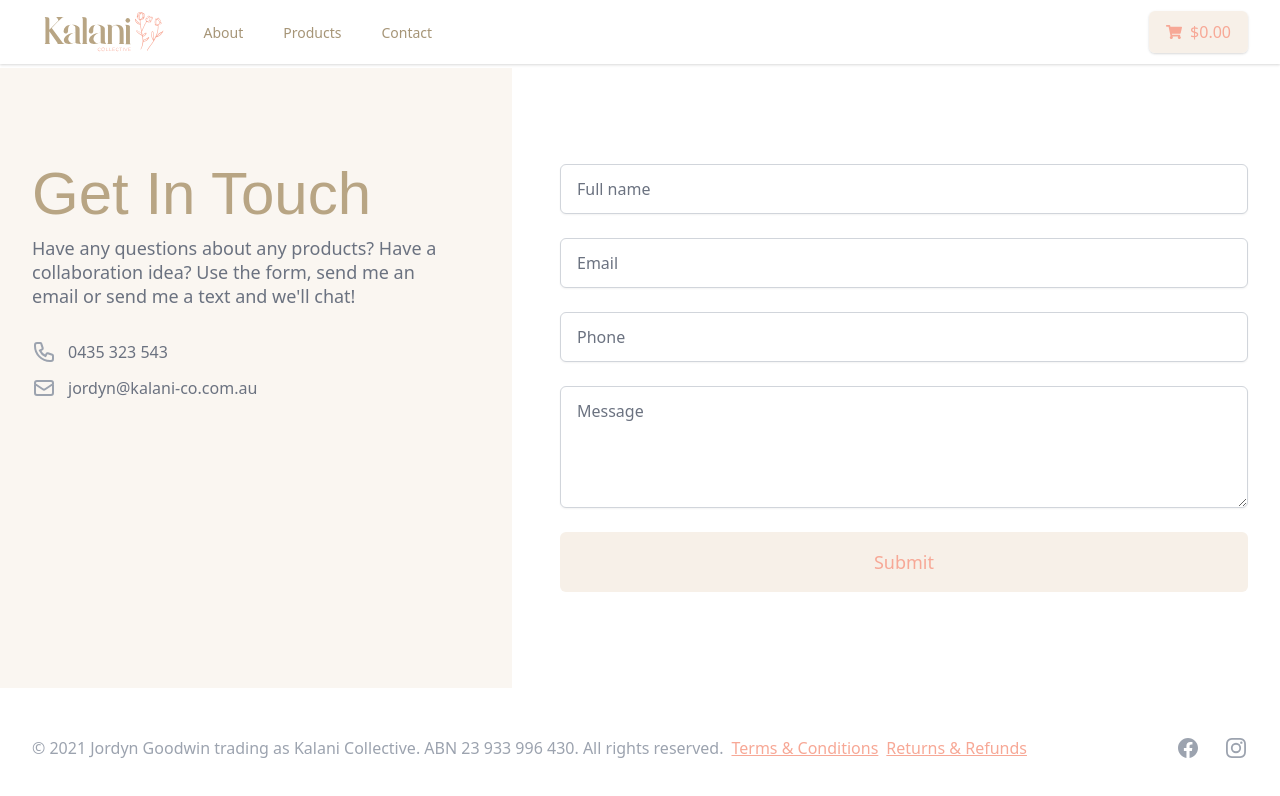
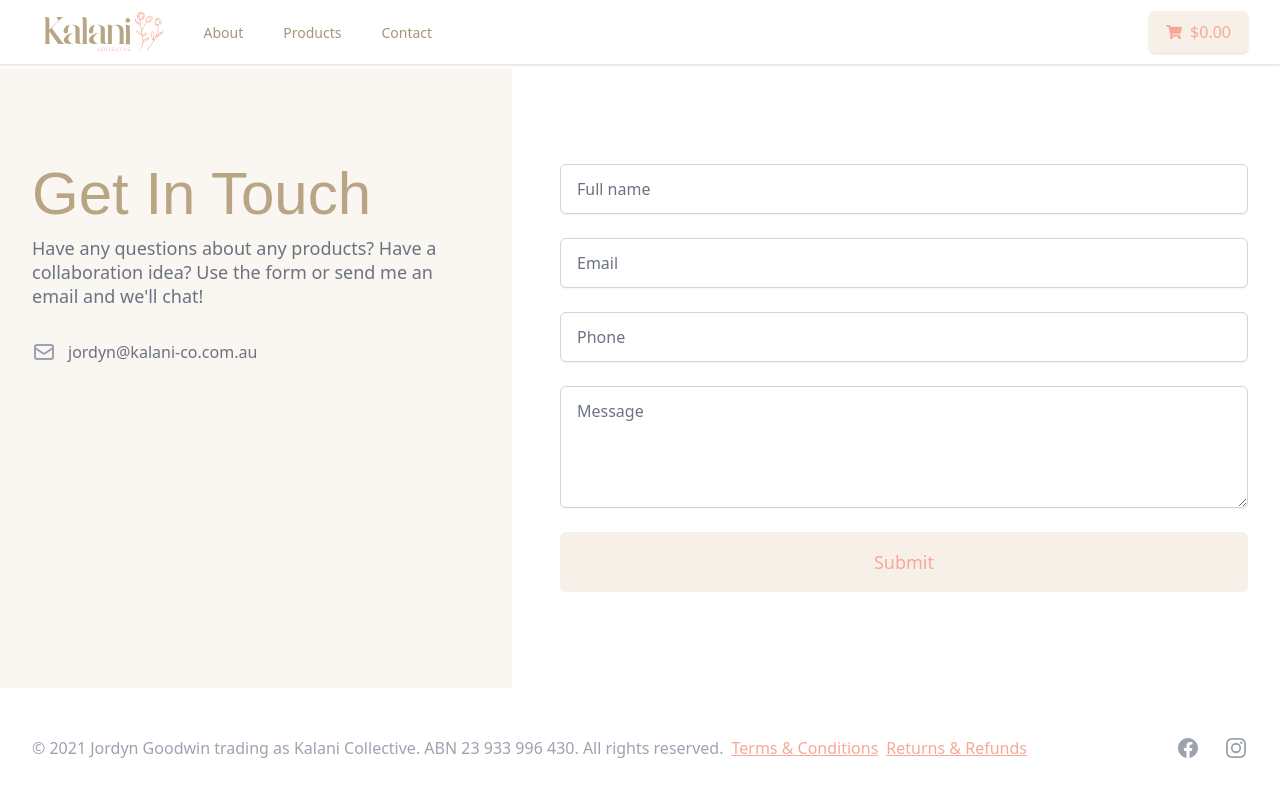
Before and after one commit to studioprisoner/kalani-website, a Next.js app: page /contact in a window 1280 px wide. Shown: the top 796 px of the page. Built offline with nearby package versions, Linux system fonts and the light colour scheme; what @tailwindcss/typography would draw is missing.

Commit message:
typos and new images

```diff
--- a/src/pages/about.js
+++ b/src/pages/about.js
@@ -23,11 +23,11 @@ const About = () => {
                         <div className="mt-5 prose prose-indigo text-gray-500">
                         <p>I decided to start this business after the unpredictable pandemic of 2020 because I was creating and gifting flower after flower arrangement for friends, shared with the thought that : "I hope these cheer you up since you can't leave your home!</p>
                         <p>My creativity was challenged, and I was inspired to bring my passion and adoration for flowers to more than just friends and family.</p>
-                        <p>At Kalani.Co my hope is that my dried flower arrangments will bring much love and joy into every space they enter, whether that be a home, an office, or a special event. What better way to tell someone you are thinking of them than with a stunning bunch of real flowers that last. They will be reminded of you for much lonver than a week!</p>
-                        <p>Check out latest products <Link href="/products"><a className="font-semibold underline text-rose-bud-500 hover:text-apricot-peach-500">here</a></Link></p>
+                        <p>At Kalani.Co my hope is that my dried flower arrangments will bring much love and joy into every space they enter, whether that be a home, an office, or a special event. What better way to tell someone you are thinking of them than with a stunning bunch of real flowers that last. They will be reminded of you for much longer than a week!</p>
+                        <p>Check our latest products <Link href="/products"><a className="font-semibold underline text-rose-bud-500 hover:text-apricot-peach-500">here</a></Link></p>
                         <h3 className="text-apricot-peach-500">What are dried flowers and how do I care for them?</h3>
                         <p>Dried flowers are real flowers that undergo a careful preservation process that prolong their natural beauty so that you can enjoy them for a lifetime. Dried flowers are pollen free, non-toxic, non-corrosive and non-chemical reactive making your blooms safe and allergy free.</p>
-                        <p>To care for Kalani.Co flowers, ensure you place them in a spot that avoides direct sunlight so that the colour does not fade; keep them in a cool and dry space that is free from humidity and finally, remember you do not need to water your flowers!</p>
+                        <p>To care for Kalani.Co flowers, ensure you place them in a spot that avoids direct sunlight so that the colour does not fade; keep them in a cool and dry space that is free from humidity and finally, remember you do not need to water your flowers!</p>
                         </div>
                     </div>
                     </div>
--- a/src/pages/contact.js
+++ b/src/pages/contact.js
@@ -37,27 +37,9 @@ function Contact() {
                                     Get In Touch
                                 </h2>
                                 <p class="mt-3 text-lg leading-6 text-gray-500">
-                                    Have any questions about any products? Have a collaboration idea? Use the form, send me an email or send me a text and we'll chat!
+                                    Have any questions about any products? Have a collaboration idea? Use the form or send me an email and we'll chat!
                                 </p>
                                 <dl className="mt-8 text-base text-gray-500">
-                                    <div className="hidden">
-                                        <dt class="sr-only">Postal address</dt>
-                                        <dd>
-                                        <p>742 Evergreen Terrace</p>
-                                        <p>Springfield, OR 12345</p>
-                                        </dd>
-                                    </div>
-                                    <div className="mt-6">
-                                        <dt className="sr-only">Phone Number</dt>
-                                        <dd className="flex">
-                                            <svg class="flex-shrink-0 h-6 w-6 text-gray-400" xmlns="http://www.w3.org/2000/svg" fill="none" viewBox="0 0 24 24" stroke="currentColor" aria-hidden="true">
-                                                <path strokeLinecap="round" strokedlinejoin="round" strokeWidth="2" d="M3 5a2 2 0 012-2h3.28a1 1 0 01.948.684l1.498 4.493a1 1 0 01-.502 1.21l-2.257 1.13a11.042 11.042 0 005.516 5.516l1.13-2.257a1 1 0 011.21-.502l4.493 1.498a1 1 0 01.684.949V19a2 2 0 01-2 2h-1C9.716 21 3 14.284 3 6V5z" />
-                                            </svg>
-                                            <span class="ml-3">
-                                                0435 323 543
-                                            </span>
-                                        </dd>
-                                    </div>
                                     <div className="mt-3">
                                         <dt class="sr-only">Email</dt>
                                         <dd className="flex">
--- a/src/pages/index.js
+++ b/src/pages/index.js
@@ -43,7 +43,7 @@ export default function Home() {
               <span className="block xl:inline font-maldives">Arranged for you</span>
             </h1>
             <p className="mt-3 max-w-md mx-auto text-mongoose-500 text-base md:mt-5 md:max-w-3xl">
-          At Kalani.Co my hope is that my dried flower arrangements will bring much love and joy into the every space they enter.
+          At Kalani.Co my hope is that my dried flower arrangements will bring much love and joy into every space they enter.
             </p>
             <div className="mt-10 sm:flex sm:justify-center lg:justify-start">
               <div className="rounded-md shadow">
```
Also changed, not shown: public/images/products/irichell/1.webp, public/images/products/tayla/1.webp.
